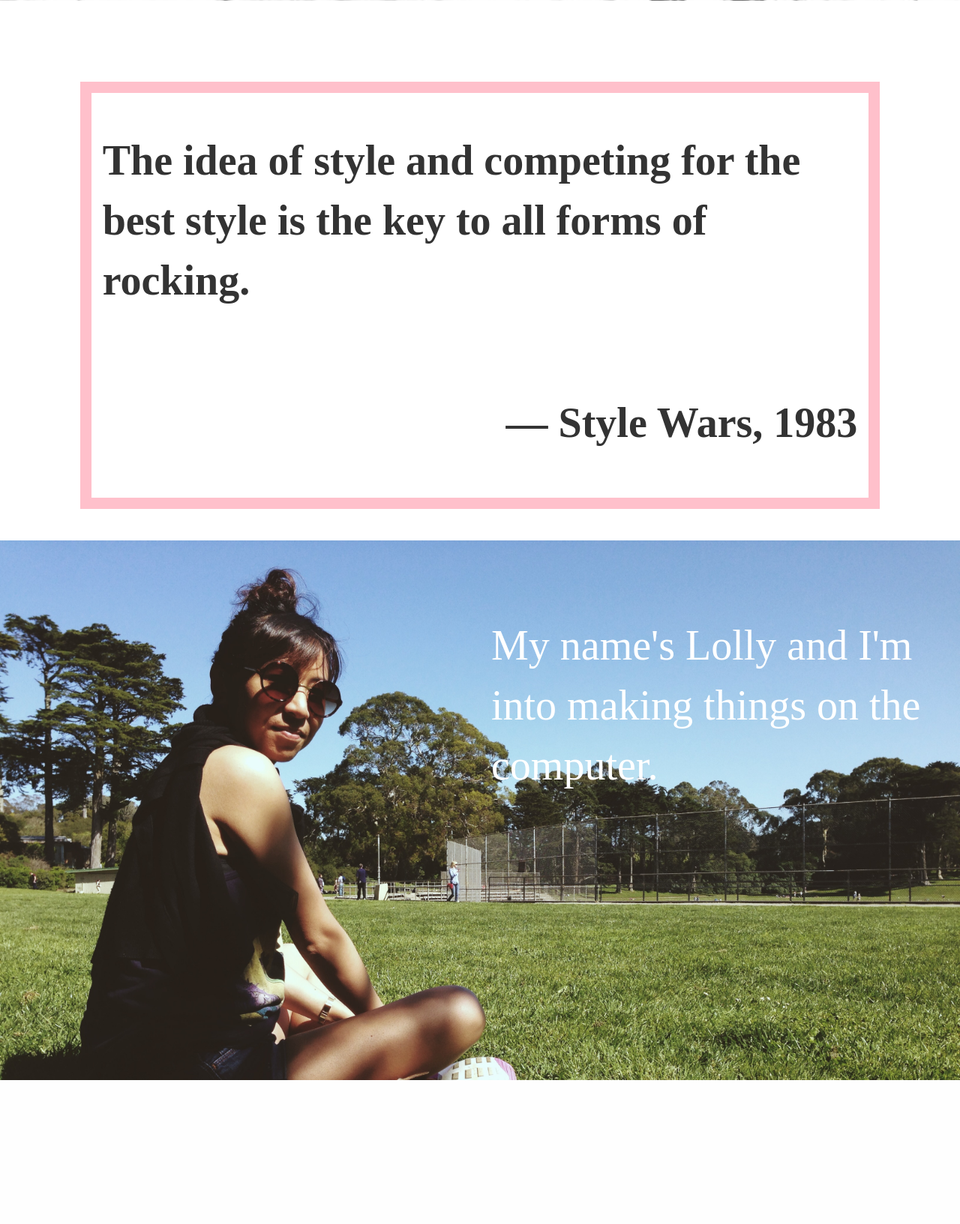
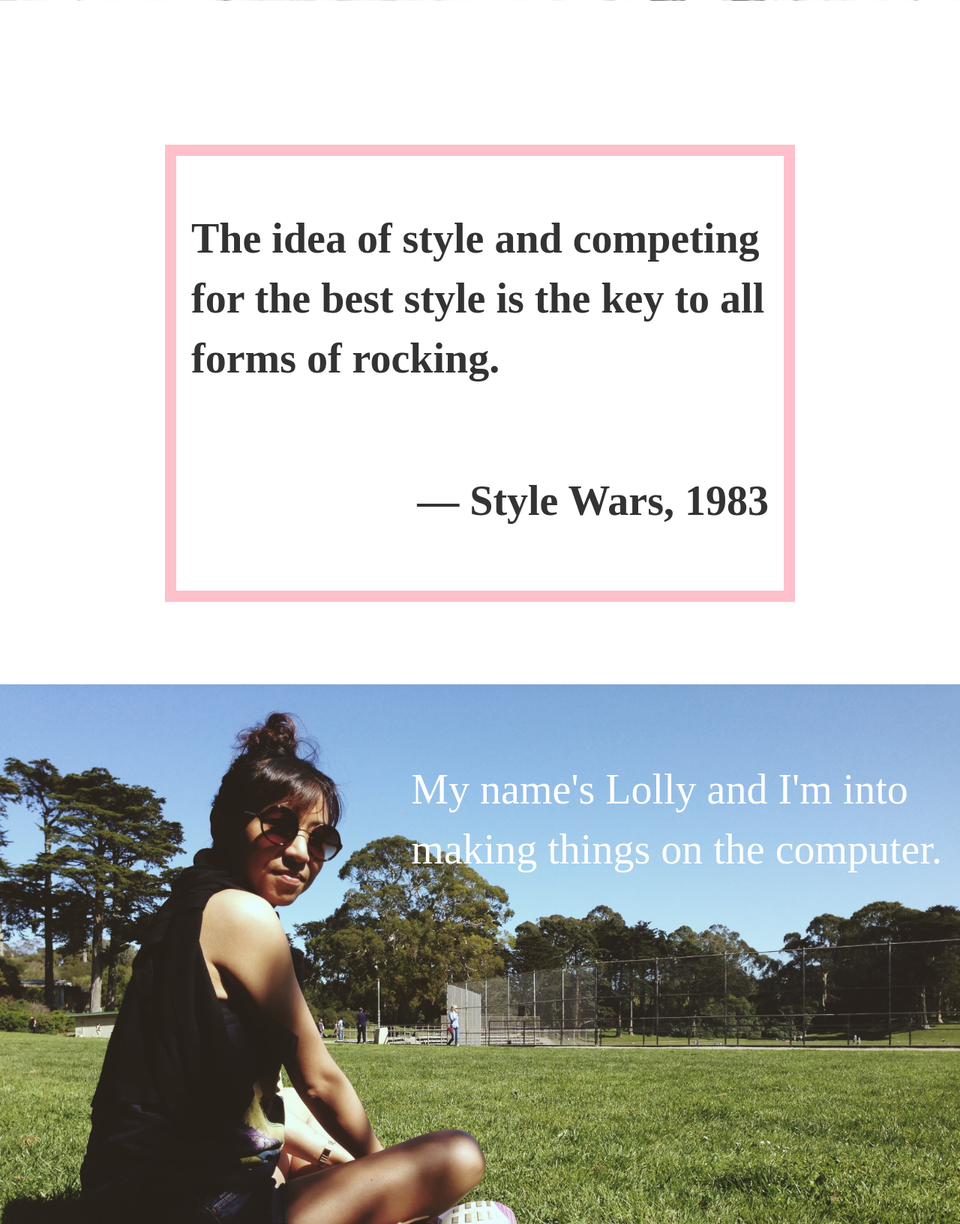
Before and after one commit to jiggabits/veryrarecandy, a PHP site: page / in a window 1280 px wide. Shown: the part 719-2352 px from the top of the page at 75% size. Before the commit the page ends 2160 px from the top, so only its background shows below. Run offline with PHP 8.4, Linux system fonts and the light colour scheme; some libraries are stand-ins or nearby versions.

Commit message:
updated shit

```diff
--- a/css/style.css
+++ b/css/style.css
@@ -6,6 +6,7 @@ headers: "old-standard";
 body {
 	font-family: "brandon-grotesque";
 	height: 100%;
+	overflow-x: hidden;
 }
 
 .curtains {
@@ -112,8 +113,11 @@ body {
 
 #section-2 > div {
 	font-weight: 700;
-	position: absolute;
-	top: 15%;
+	max-width: 840px;
+	position: relative;
+	margin: 0 auto;
+	margin-top: 15%;
+	padding: 20px;
 	border: 15px solid pink;
 }
 
@@ -170,6 +174,7 @@ body {
 	height: 100%;
 	background: url('../img/background_about.jpeg');
 	background-size: 100%;
+	background-position: top center;
 }
 
 #section-3 > div {
@@ -178,3 +183,76 @@ body {
 	color: #FFF;
 	font-size: 4em;
 }
+
+
+
+
+
+
+
+
+
+
+
+
+
+
+
+
+
+
+
+
+
+
+
+
+
+
+
+
+
+
+
+
+
+
+
+
+
+
+/** BREAKPOINTS **/
+
+/** SECTION 3 **/
+/** background adjustments **/
+@media (max-width: 920px) {
+	#section-3 {
+		background-size: 920px 720px;
+		background-position: top center;
+	}
+}
+
+/** SECTION 2 **/
+@media (min-width: 320px) and (max-width: 320px) {
+	#section-2 {
+		min-height: 480px;
+	}
+
+	#section-2 > div {
+		margin-top: 0px;
+	}
+
+	#section-2 > div > p {
+		font-size: 2em;
+	}
+
+	#section-3 {
+		background-size: 693px 520px;
+
+		min-height: 520px;
+	}
+
+	#section-3 > div {
+		font-size: 1.5em;
+	}
+}
--- a/index.html
+++ b/index.html
@@ -30,14 +30,14 @@
 			</li>
 
 			<li id="section-2" class>
-				<div class="col-md-10 col-md-offset-1">
+				<div>
 					<p>The idea of style and competing for the best style is the key to all forms of rocking.</p>
 					<p>&mdash; Style Wars, 1983</p>
 				</div>
 			</li>
 
 			<li id="section-3" class>
-				<div class="about col-md-6 col-md-offset-6">
+				<div class="about col-xs-7 col-xs-offset-5 col-sm-7 col-sm-offset-5 col-md-7 col-md-offset-5">
 					<span> My name's Lolly and I'm into making things on the computer.</span>
 				</div>
 
@@ -58,6 +58,22 @@
 		<script src="./js/owl.carousel.js"></script>
 		<script src="./js/initialize-carousel.js"></script>
 
+		<script>
+		  /**$(window).resize( function() {
+
+		  	repositionBack();
+
+		  })
+
+		  function repositionBack() {
+		  	var item = $('#section-2').width();
+		  	var img = $('img.carousel-web').width();
+
+		  	var left = (item < img) ? (img - item) * -(.5) : '0';
+		  	$('img.carousel-web').css('background-position', left);
+		  }**/
+		</script>
+
 
 	</body>
 </html>
```
